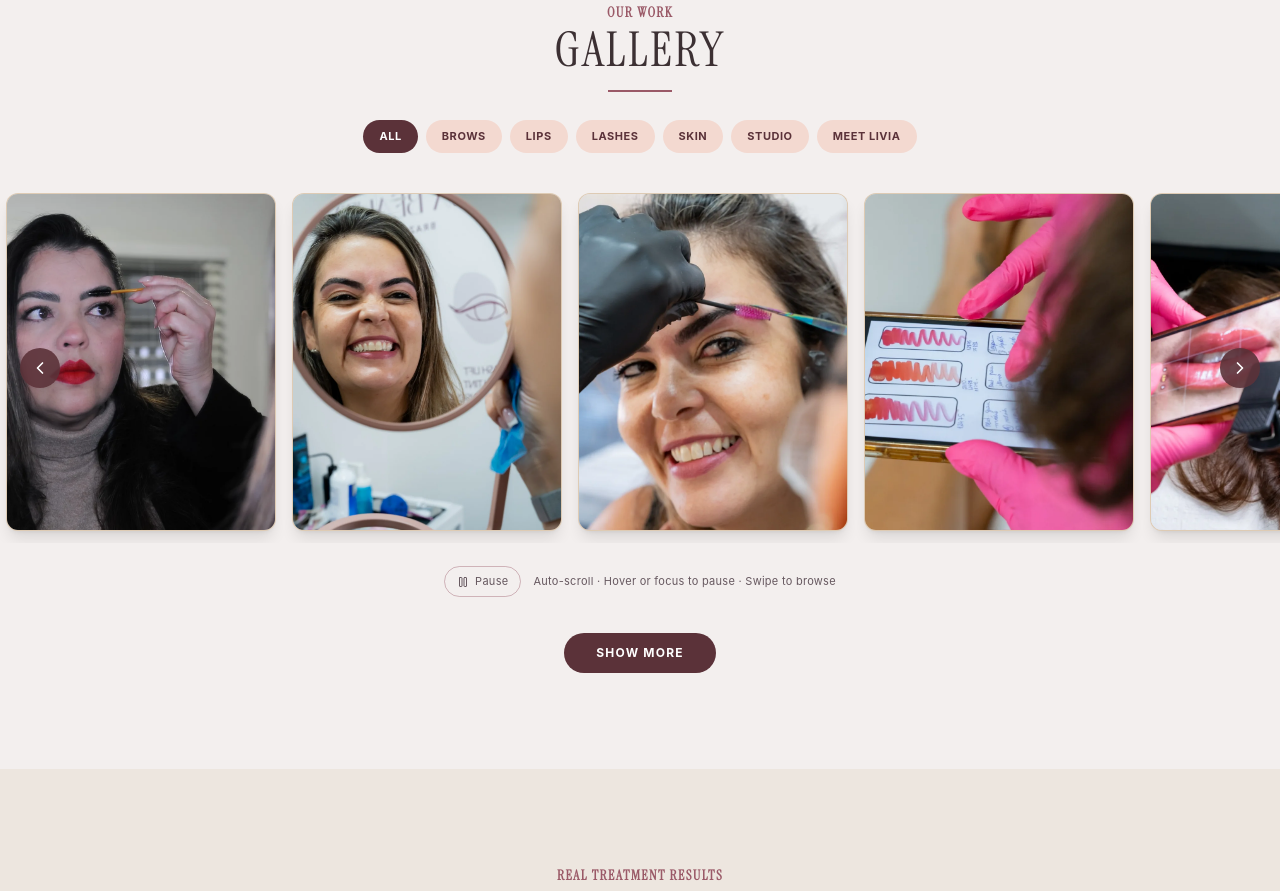
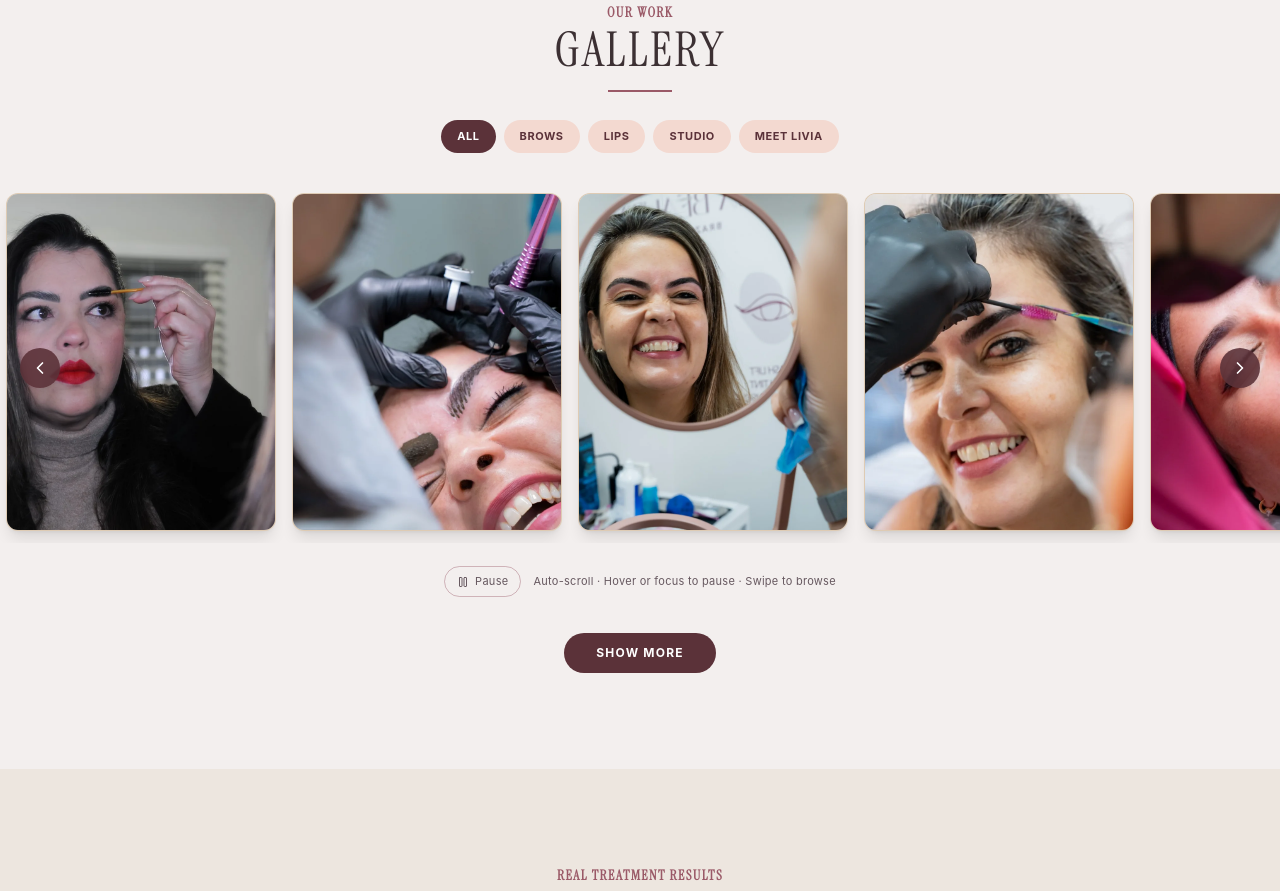
Before and after one commit to joorgeec3/Bella-Beauty-Brazil, a React (Vite) app: page / in a window 1280 px wide. Shown: the part 4100-4991 px from the top of the page. Built offline with nearby package versions, Linux system fonts and the light colour scheme; no server answers.

Commit message:
Prioritize real client photos and remove old portraits from featured gallery

```diff
--- a/src/data/galleryData.ts
+++ b/src/data/galleryData.ts
@@ -1,5 +1,5 @@
 /** Real images supplied by the client. Result comparisons stay exclusively in Before & After. */
-export type BellaGalleryCategory = 'Brows' | 'Lips' | 'Lashes' | 'Skin' | 'Studio' | 'Livia';
+export type BellaGalleryCategory = 'Brows' | 'Lips' | 'Lashes' | 'Skin' | 'Studio' | 'Livia' | 'Waxing';
 export type BellaGalleryItem = { id: string; image: string; category: BellaGalleryCategory; kind: 'result' | 'studio' | 'livia' | 'editorial'; alt: string };
 
 const withSiteBase = (item: BellaGalleryItem): BellaGalleryItem => ({
@@ -29,22 +29,28 @@ export const clientGallery: BellaGalleryItem[] = [
 
 const uniqueImages = (items: BellaGalleryItem[]) => items.filter((item, index) => items.findIndex((candidate) => candidate.image === item.image) === index);
 
+/** Only the 17 newest original photos supplied by the client appear in the main gallery.
+ * Previously received comparison images remain exclusively in Before & After.
+ * No editorial image is labelled as a treatment result.
+ */
 export const bellaGallery: BellaGalleryItem[] = uniqueImages([
-  // New client-approved editorial photos, organised by the original filenames.
-  { id: 'brow-tools-2026', image: '/assets/bella/client-2026-10/brow-tools.webp', category: 'Brows', kind: 'editorial', alt: 'Professional brow styling tools at Bella Beauty Brazil' },
-  { id: 'brow-styling-2026', image: '/assets/bella/client-2026-10/brow-styling.webp', category: 'Brows', kind: 'editorial', alt: 'Livia Rego shaping eyebrows during an appointment' },
-  { id: 'nano-mirror-2026', image: '/assets/bella/client-2026-10/nano-strokes-mirror.webp', category: 'Brows', kind: 'editorial', alt: 'Client checking the brow appointment result in a hand mirror' },
-  { id: 'nano-finishing-2026', image: '/assets/bella/client-2026-10/nano-strokes-finishing.webp', category: 'Brows', kind: 'editorial', alt: 'Finishing details of a professional brow appointment' },
-  { id: 'lip-palette-2026', image: '/assets/bella/client-2026-10/lip-blush-palette.webp', category: 'Lips', kind: 'editorial', alt: 'Lip blush pigment colours selected during consultation' },
-  { id: 'lip-photography-2026', image: '/assets/bella/client-2026-10/lip-blush-photography.webp', category: 'Lips', kind: 'editorial', alt: 'Lip-blushing client photographed at the studio' },
-  { id: 'about-livia03-2026', image: '/assets/bella/client-2026-10/about-livia-03.webp', category: 'Livia', kind: 'livia', alt: 'Livia Rego, founder of Bella Beauty Brazil, in pink blazer' },
-  { id: 'lips-editorial', image: '/assets/bella/cosmetic-tattooing.png', category: 'Lips', kind: 'editorial', alt: 'Bella Beauty Brazil individual lip cosmetic tattooing treatment' },
-  { id: 'lashes-editorial', image: '/assets/bella/lashes.jpg', category: 'Lashes', kind: 'editorial', alt: 'Bella Beauty Brazil individual eyelash treatment' },
-  { id: 'skin-editorial', image: '/assets/bella/dermaplaning-facial-treatment.webp', category: 'Skin', kind: 'editorial', alt: 'Professional facial skin treatment at Bella Beauty Brazil' },
-  // Keep the brow appointment photograph for Brow Artistry, not repeated in the gallery.
-  ...clientGallery.filter((item) => item.kind === 'livia' && !['livia-portrait-01', 'livia-portrait-02'].includes(item.id)),
-  { id: 'studio-interior-01', image: '/assets/bella/gallery/studio-treatment-room.webp', category: 'Studio', kind: 'studio', alt: 'Bella Beauty Brazil treatment room with bed and brand wall' },
-  { id: 'studio-interior-02', image: '/assets/bella/gallery/studio-mirror-area.webp', category: 'Studio', kind: 'studio', alt: 'Bella Beauty Brazil studio mirror and beauty display shelves' },
+  { id: 'brow-tools-2026', image: '/assets/bella/client-2026-10/brow-tools.webp', category: 'Brows', kind: 'editorial', alt: 'Professional brow tools at Bella Beauty Brazil' },
+  { id: 'brow-styling-2026', image: '/assets/bella/client-2026-10/brow-styling.webp', category: 'Brows', kind: 'editorial', alt: 'Livia working on brows at Bella Beauty Brazil' },
+  { id: 'nano-procedure-2026', image: '/assets/bella/client-2026-10/nano-strokes-procedure.webp', category: 'Brows', kind: 'editorial', alt: 'Actual Nano Strokes procedure at Bella Beauty Brazil' },
+  { id: 'nano-mirror-2026', image: '/assets/bella/client-2026-10/nano-strokes-mirror.webp', category: 'Brows', kind: 'editorial', alt: 'Nano Strokes appointment and mirror' },
+  { id: 'nano-finishing-2026', image: '/assets/bella/client-2026-10/nano-strokes-finishing.webp', category: 'Brows', kind: 'editorial', alt: 'Nano Strokes finishing' },
+  { id: 'lip-procedure-2026', image: '/assets/bella/client-2026-10/lip-blush-procedure.webp', category: 'Lips', kind: 'editorial', alt: 'Actual Lip Blush procedure at Bella Beauty Brazil' },
+  { id: 'lip-palette-2026', image: '/assets/bella/client-2026-10/lip-blush-palette.webp', category: 'Lips', kind: 'editorial', alt: 'Lip Blush pigment palette at the studio' },
+  { id: 'lip-photography-2026', image: '/assets/bella/client-2026-10/lip-blush-photography.webp', category: 'Lips', kind: 'editorial', alt: 'Lip Blush appointment photographed at the studio' },
+  { id: 'waxing-2026', image: '/assets/bella/client-2026-10/waxing-treatment.webp', category: 'Waxing', kind: 'editorial', alt: 'Waxing procedure with Livia' },
+  { id: 'livia01-2026', image: '/assets/bella/client-2026-10/about-livia-01.webp', category: 'Livia', kind: 'livia', alt: 'Livia Rego in a pink blazer' },
+  { id: 'livia02-2026', image: '/assets/bella/client-2026-10/about-livia-02.webp', category: 'Livia', kind: 'livia', alt: 'Livia Rego, founder of Bella Beauty Brazil' },
+  { id: 'livia03-2026', image: '/assets/bella/client-2026-10/about-livia-03.webp', category: 'Livia', kind: 'livia', alt: 'Livia Rego portrait' },
+  { id: 'salon-brand-wall-2026', image: '/assets/bella/client-2026-10/salon-brand-wall.webp', category: 'Studio', kind: 'studio', alt: 'Bella Beauty Brazil salon brand wall' },
+  { id: 'salon-details-2026', image: '/assets/bella/client-2026-10/salon-details.webp', category: 'Studio', kind: 'studio', alt: 'Salon beauty products and atmosphere' },
+  { id: 'salon-consultation-2026', image: '/assets/bella/client-2026-10/salon-consultation.webp', category: 'Studio', kind: 'studio', alt: 'Consultation at Bella Beauty Brazil' },
+  { id: 'salon-client-experience-2026', image: '/assets/bella/client-2026-10/salon-client-experience.webp', category: 'Studio', kind: 'studio', alt: 'Inside a studio appointment' },
+  { id: 'salon-celebration-2026', image: '/assets/bella/client-2026-10/salon-celebration.webp', category: 'Studio', kind: 'studio', alt: 'Bella Beauty Brazil welcoming salon experience' },
 ].map((item) => withSiteBase(item as BellaGalleryItem)));
 
 export const bellaBeforeAfter = uniqueImages(clientGallery.filter((item) => item.kind === 'result'));
```
